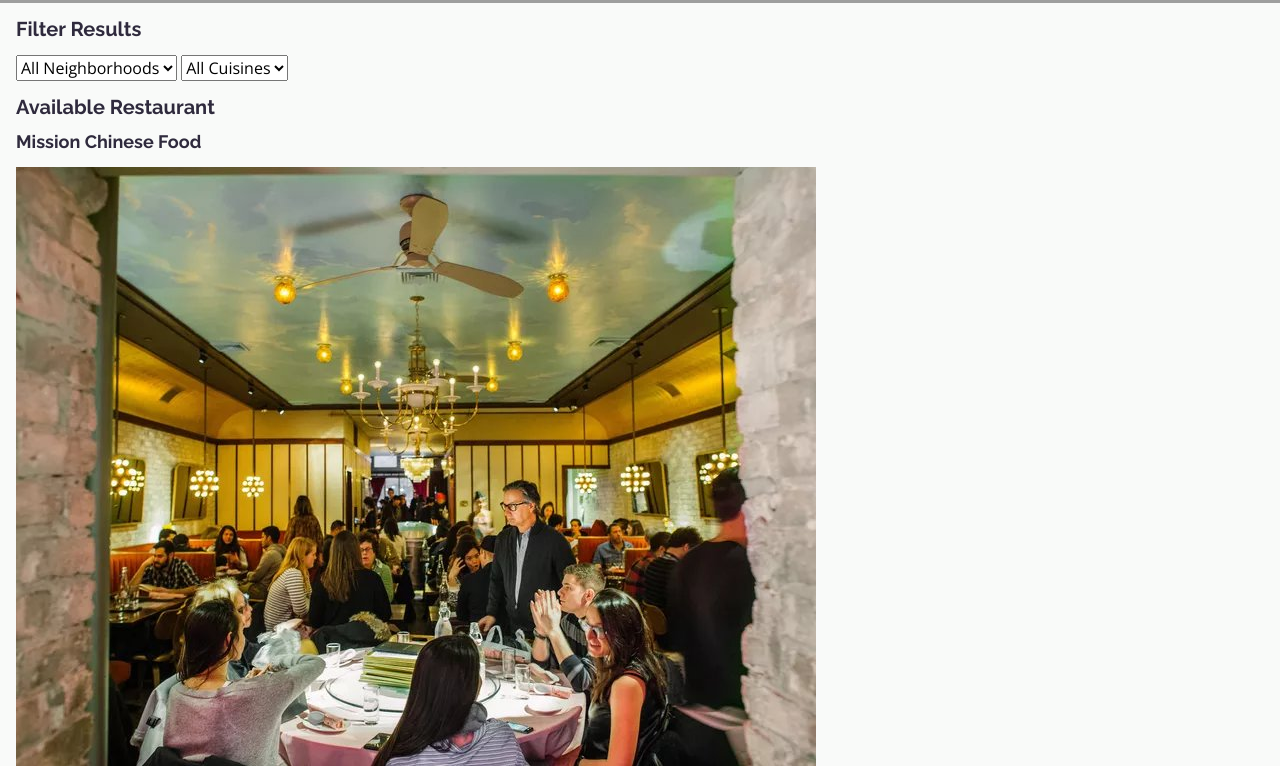
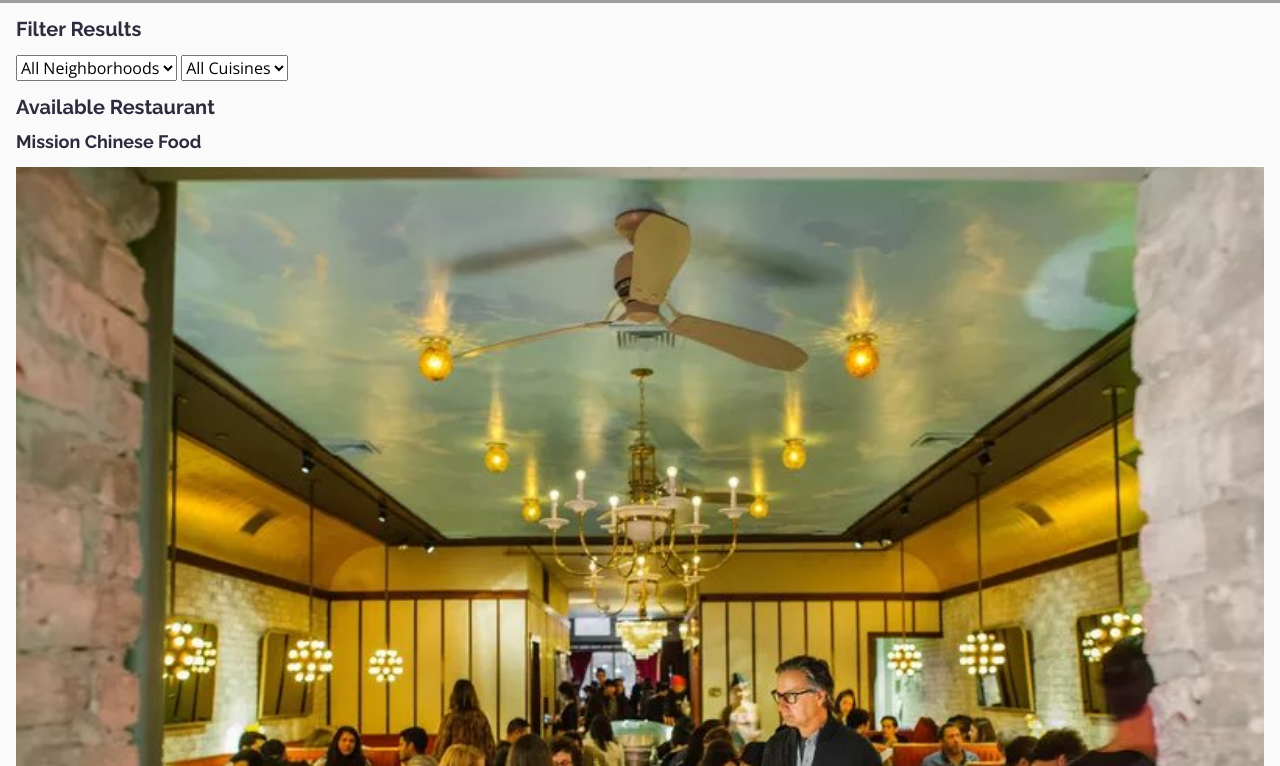
Before and after one commit to fedtti/restaurant-review, a plain HTML site: page index.html in a window 1280 px wide. Shown: the part 597-1363 px from the top of the page. Drawn offline with nearby package versions, Linux system fonts and the light colour scheme; some packages are replaced by stand-ins of ours; grey boxes are pictures that could not be loaded.

Commit message:
update sw.js, css/main.css, js/main.js, js/restaurant_info.js, and scss/main.scss

```diff
--- a/js/main.js
+++ b/js/main.js
@@ -148,7 +148,7 @@ let createRestaurantHTML = restaurant => {
 
     const IMAGE = document.createElement("img");
     IMAGE.className = "body__main__section__ul__li__img";
-    IMAGE.setAttribute('alt', restaurant.name);
+    IMAGE.setAttribute('alt', `Image of ${restaurant.name} in ${restaurant.neighborhood}`);
     IMAGE.src = DBHelper.imageUrlForRestaurant(restaurant);
     LI.append(IMAGE);
 
--- a/js/restaurant_info.js
+++ b/js/restaurant_info.js
@@ -56,7 +56,7 @@ let fillRestaurantHTML = (restaurant = self.restaurant) => {
     NAME.innerHTML = restaurant.name;
 
     const IMAGE = document.getElementsByClassName("body__main__section__img")[0];
-    IMAGE.setAttribute("alt", restaurant.name);
+    IMAGE.setAttribute("alt", `Image of ${restaurant.name} in ${restaurant.neighborhood}`);
     IMAGE.src = DBHelper.imageUrlForRestaurant(restaurant);
 
     const CUISINE = document.getElementsByClassName("body__main__section__p")[0];
--- a/scss/main.scss
+++ b/scss/main.scss
@@ -193,3 +193,23 @@ $white: #fff;
 .-small {
     font-size: 0.75rem;
 }
+
+@media (min-width: 833px) {
+    .body {
+        &__main {
+            &__section {
+                &__img {
+                    width: calc(100% - 2rem);
+                }
+
+                &__ul {
+                    &__li {
+                        &__img {
+                            width: 100%;
+                        }
+                    }
+                }
+            }
+        }
+    }
+}
--- a/sw.js
+++ b/sw.js
@@ -43,7 +43,7 @@ self.addEventListener("install", event => {
 });
 
 self.addEventListener("fetch", event => {
-    if (event.request.url.startsWith(self.location.origin)) {
+    if (event.request.cache === "only-if-cached" && event.request.mode !== "same-origin") {
         event.respondWith(
             caches.match(event.request).then(response => {
                 if (response) {
```
Also changed, not shown: css/main.css.
